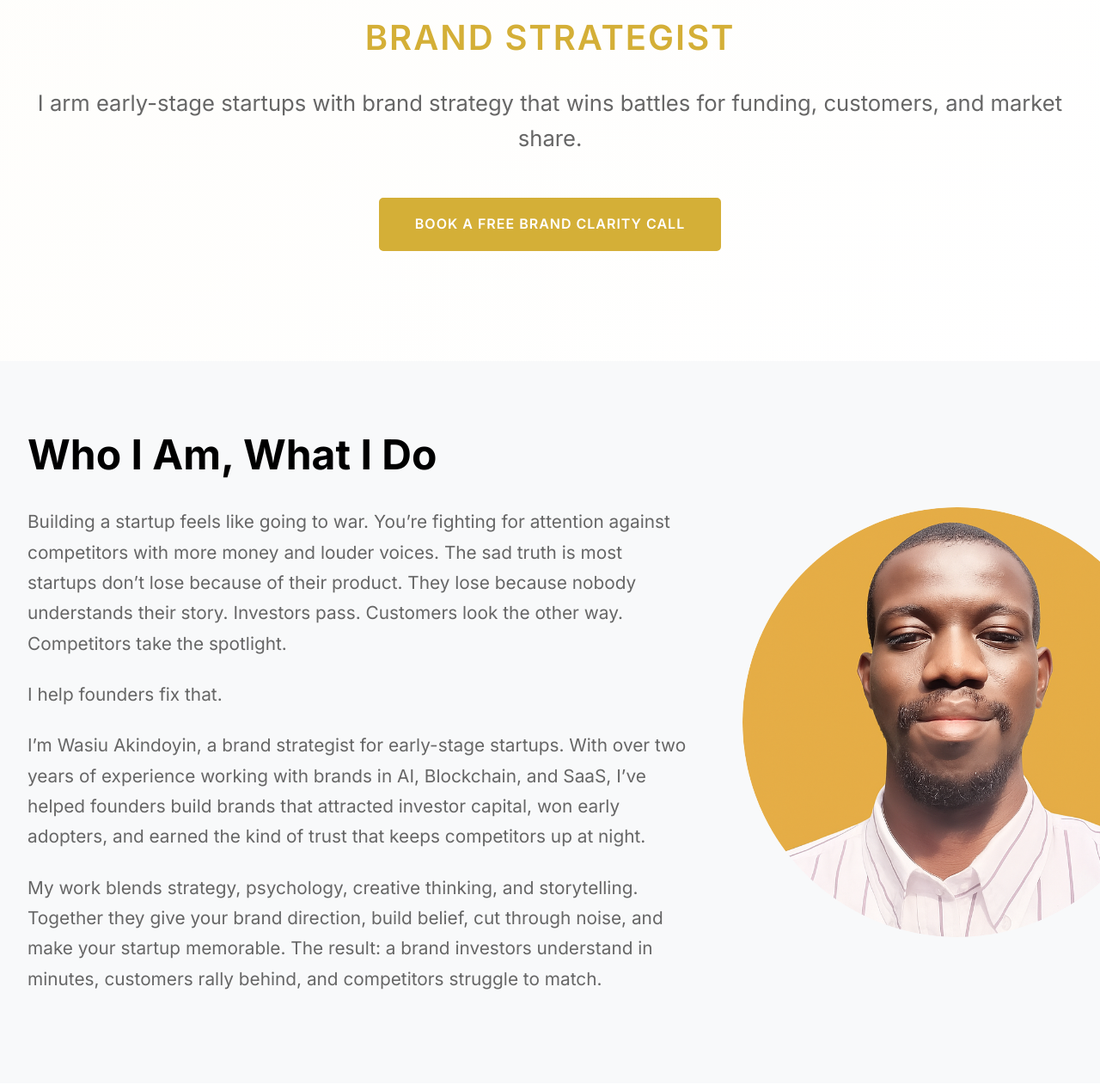
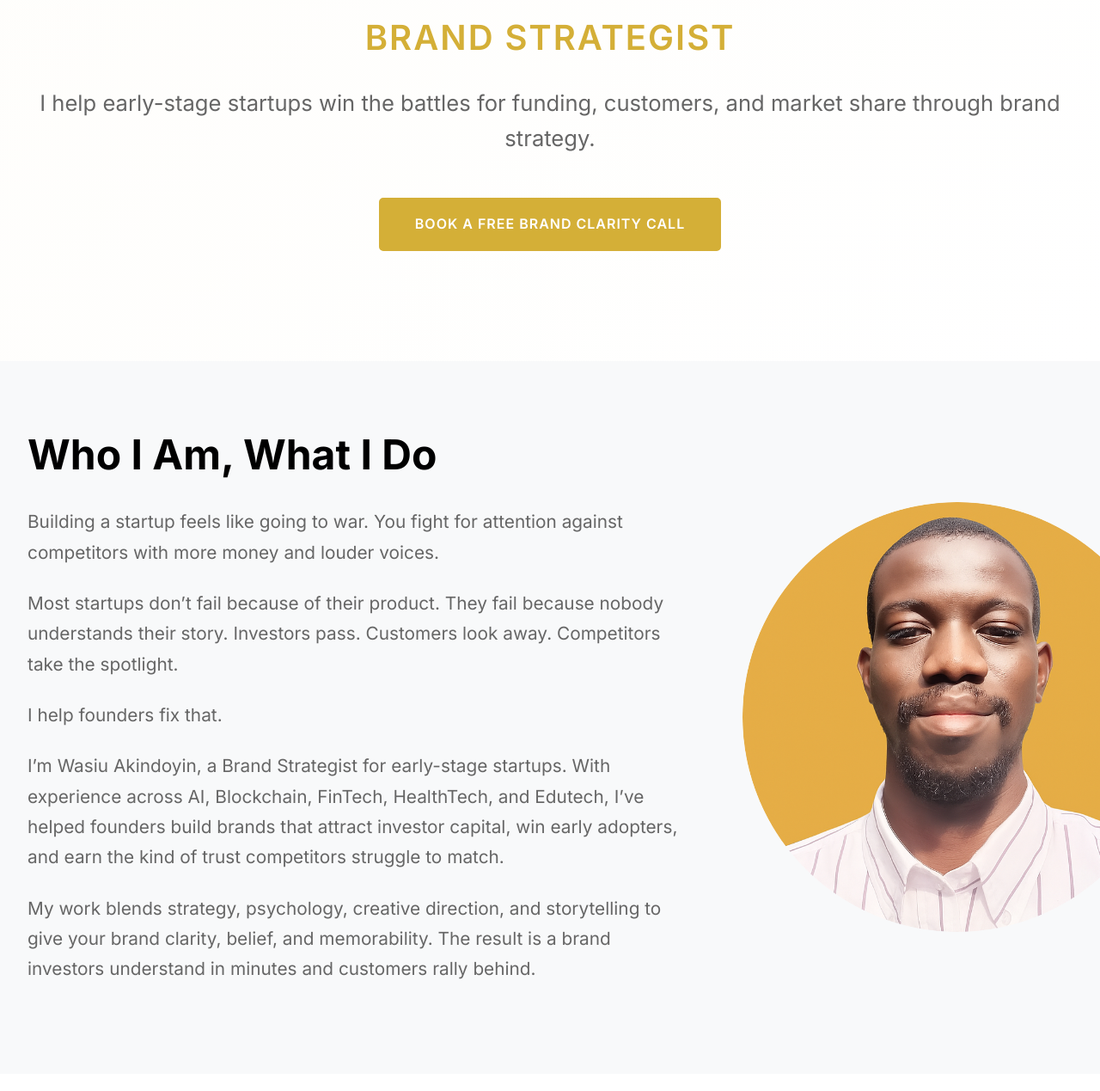
Before and after one commit to Wasiu-Akindoyin/Brand-Strategy-Portfolio, a plain HTML site: page index.html in a window 1280 px wide. Shown: the part 291-1560 px from the top of the page at 86% size. Drawn offline with Linux system fonts and the light colour scheme.

Commit message:
latest commit

```diff
--- a/index.html
+++ b/index.html
@@ -40,7 +40,7 @@
             <div class="container">
                 <h1 class="fade-in">Wasiu Akindoyin</h1>
                 <p class="subtitle fade-in">Brand Strategist</p>
-                <p class="tagline fade-in">I arm early-stage startups with brand strategy that wins battles for funding, customers, and market share.</p>
+                <p class="tagline fade-in">I help early-stage startups win the battles for funding, customers, and market share through brand strategy.</p>
                 <a href="#contact" class="cta-btn fade-in">Book a free brand clarity call</a>
             </div>
         </section>
@@ -51,10 +51,11 @@
                 <div class="about-content">
                     <div class="about-text fade-in">
                         <h2>Who I Am, What I Do</h2>
-                        <p>Building a startup feels like going to war. You’re fighting for attention against competitors with more money and louder voices. The sad truth is most startups don’t lose because of their product. They lose because nobody understands their story. Investors pass. Customers look the other way. Competitors take the spotlight.</p>
+                        <p>Building a startup feels like going to war. You fight for attention against competitors with more money and louder voices.</p>
+                        <p>Most startups don’t fail because of their product. They fail because nobody understands their story. Investors pass. Customers look away. Competitors take the spotlight.</p>
                         <p>I help founders fix that.</p>
-                        <p>I’m Wasiu Akindoyin, a brand strategist for early-stage startups. With over two years of experience working with brands in AI, Blockchain, and SaaS, I’ve helped founders build brands that attracted investor capital, won early adopters, and earned the kind of trust that keeps competitors up at night.</p>
-                        <p>My work blends strategy, psychology, creative thinking, and storytelling. Together they give your brand direction, build belief, cut through noise, and make your startup memorable. The result: a brand investors understand in minutes, customers rally behind, and competitors struggle to match.</p>
+                        <p>I’m Wasiu Akindoyin, a Brand Strategist for early-stage startups. With experience across AI, Blockchain, FinTech, HealthTech, and Edutech, I’ve helped founders build brands that attract investor capital, win early adopters, and earn the kind of trust competitors struggle to match.</p>
+                        <p>My work blends strategy, psychology, creative direction, and storytelling to give your brand clarity, belief, and memorability. The result is a brand investors understand in minutes and customers rally behind.</p>
                     </div>
                     <div class="about-image fade-in">
                         <img src="Images/Profile.png" alt="Wasiu Akindoyin - Brand Strategist" class="profile-img">
@@ -134,14 +135,14 @@
                         <p class="testimonial-text">"Wasiu's strategic approach to our brand completely transformed how investors and customers perceive our company. His work was instrumental in our Series A success."</p>
                         <cite>
                             <div class="testimonial-author">Michael Rodriguez</div>
-                            <div class="testimonial-role">CEO, TechFlow</div>
+                            <div class="testimonial-role">CEO, Neurolink Systems</div>
                         </cite>
                     </blockquote>
                     <blockquote class="testimonial fade-in">
                         <p class="testimonial-text">"Working with Wasiu felt like having a CMO on our team. His insights into brand psychology helped us connect with our audience in ways we never thought possible."</p>
                         <cite>
                             <div class="testimonial-author">Dr. Lisa Park</div>
-                            <div class="testimonial-role">Founder, HealthConnect</div>
+                            <div class="testimonial-role">Founder, VantageMD</div>
                         </cite>
                     </blockquote>
                     <blockquote class="testimonial fade-in">
```
